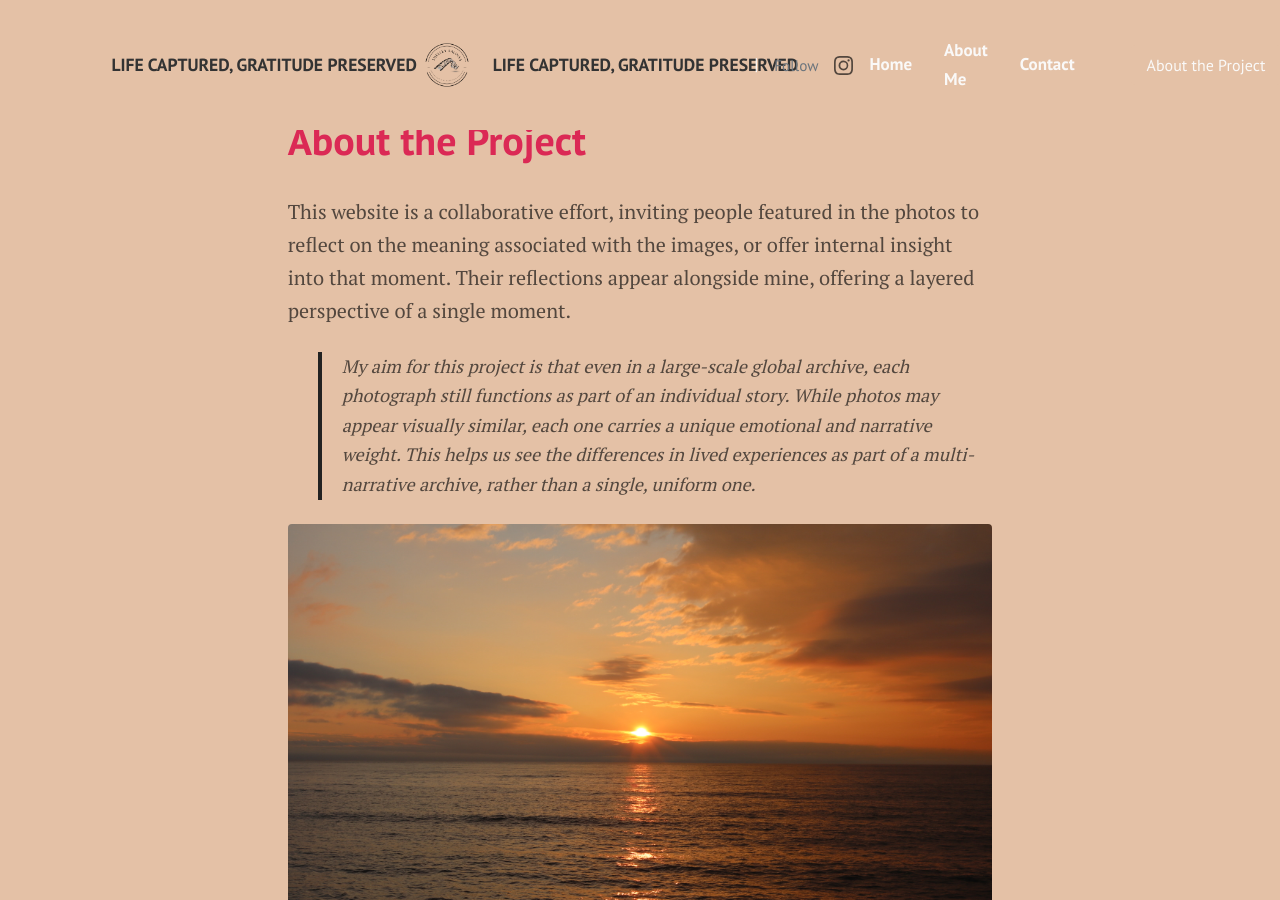
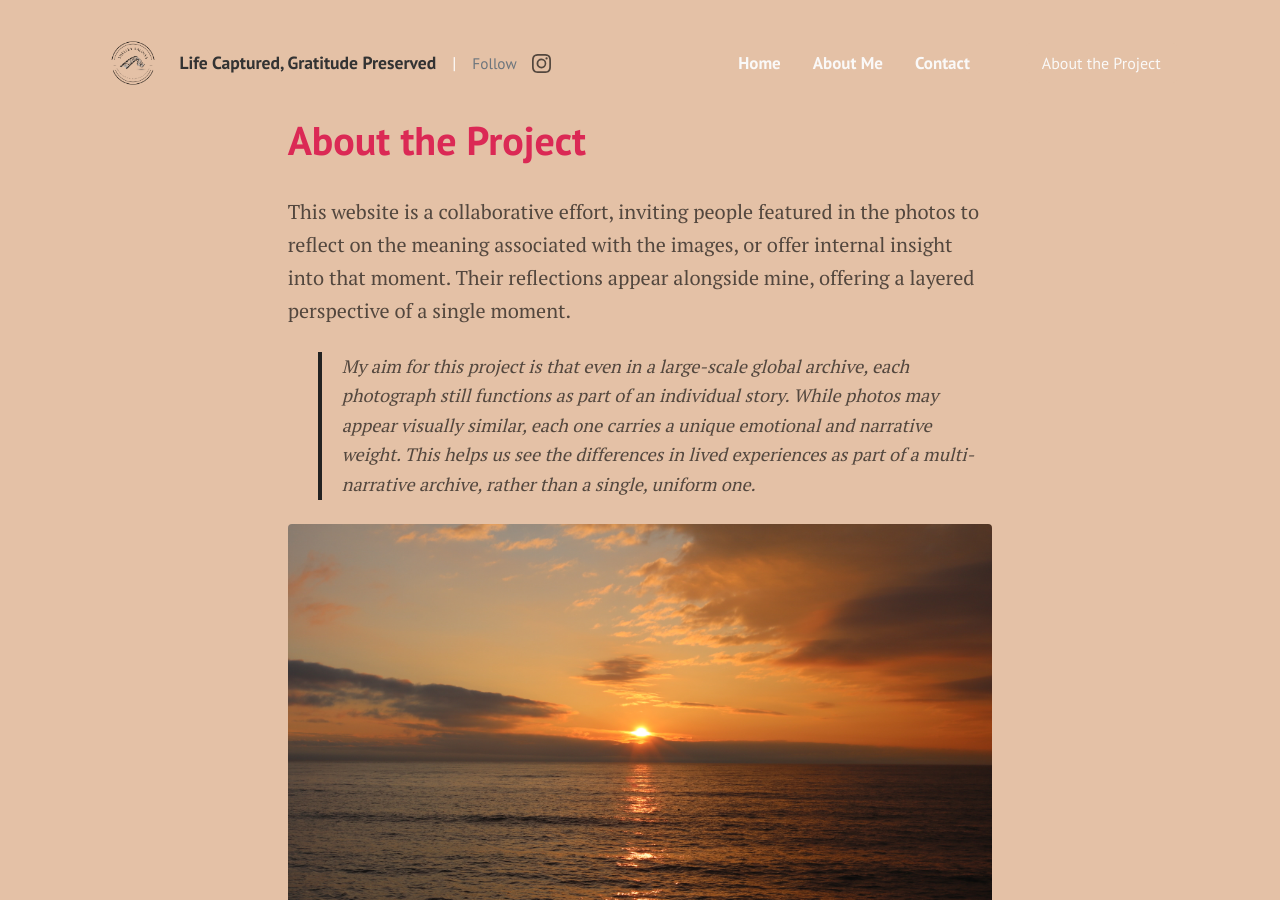
Before and after one commit to shells14/LifeCapturedGratitudePreserved, a Jekyll site: the page built from pages/aboutProject.md, in a window 1280 px wide and 900 px high. Built offline with Jekyll 4.4.1, drawn with Linux system fonts in a browser that asks for light colours; a script that is not in the unit is left out.

Commit message:
not uppercase and move where title code exists

```diff
--- a/_layouts/default.html
+++ b/_layouts/default.html
@@ -49,16 +49,16 @@
           {% else %}
           <span class="d-none d-md-inline-block">{{ site.title }}</span>
           {% endif %} -->
-          <span class="ml-2 site-title-text" style="font-size: 1.1rem; text-transform: uppercase;">
-              Life Captured, Gratitude Preserved
-            </span>
           {% if page.about_project %}
             <img class="mr-2" src="{{site.baseurl}}/assets/images/ShelleySalinasAboutLogo.png" alt="logo" style="height: 60px;">
-            <span class="ml-2 site-title-text" style="font-size: 1.1rem; text-transform: uppercase;">
+            <span class="ml-2 site-title-text" style="font-size: 1.1rem;">
               Life Captured, Gratitude Preserved
             </span>
           {% elsif site.logo %}
             <img class="mr-2" src="{{site.baseurl}}/{{site.logo}}" alt="logo" style="height: 60px;">
+            <span class="ml-2 site-title-text" style="font-size: 1.1rem; text-transform: uppercase;">
+              Life Captured, Gratitude Preserved
+            </span>
           {% else %}
             <span class="d-none d-md-inline-block">{{ site.title }}</span>
           {% endif %}
```
